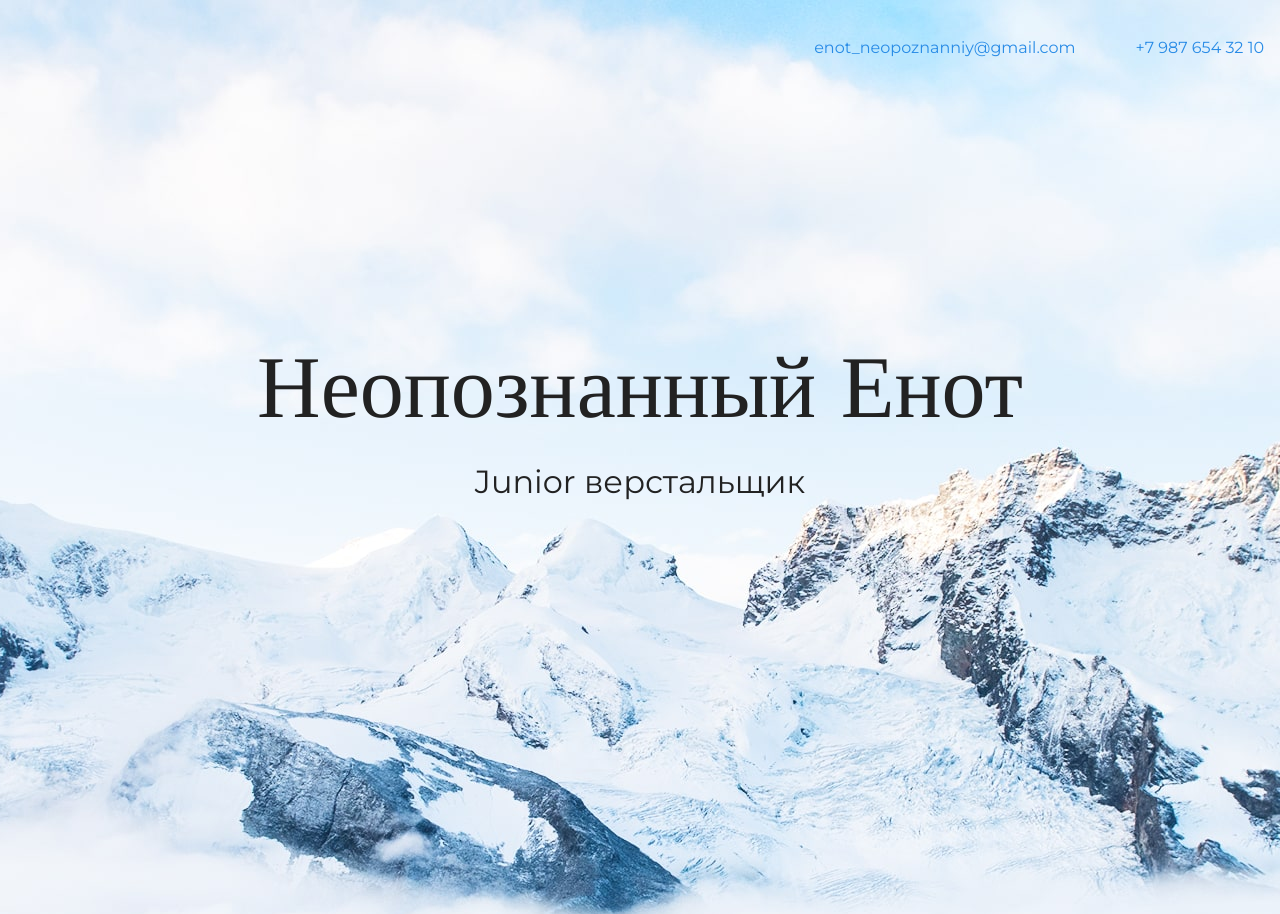
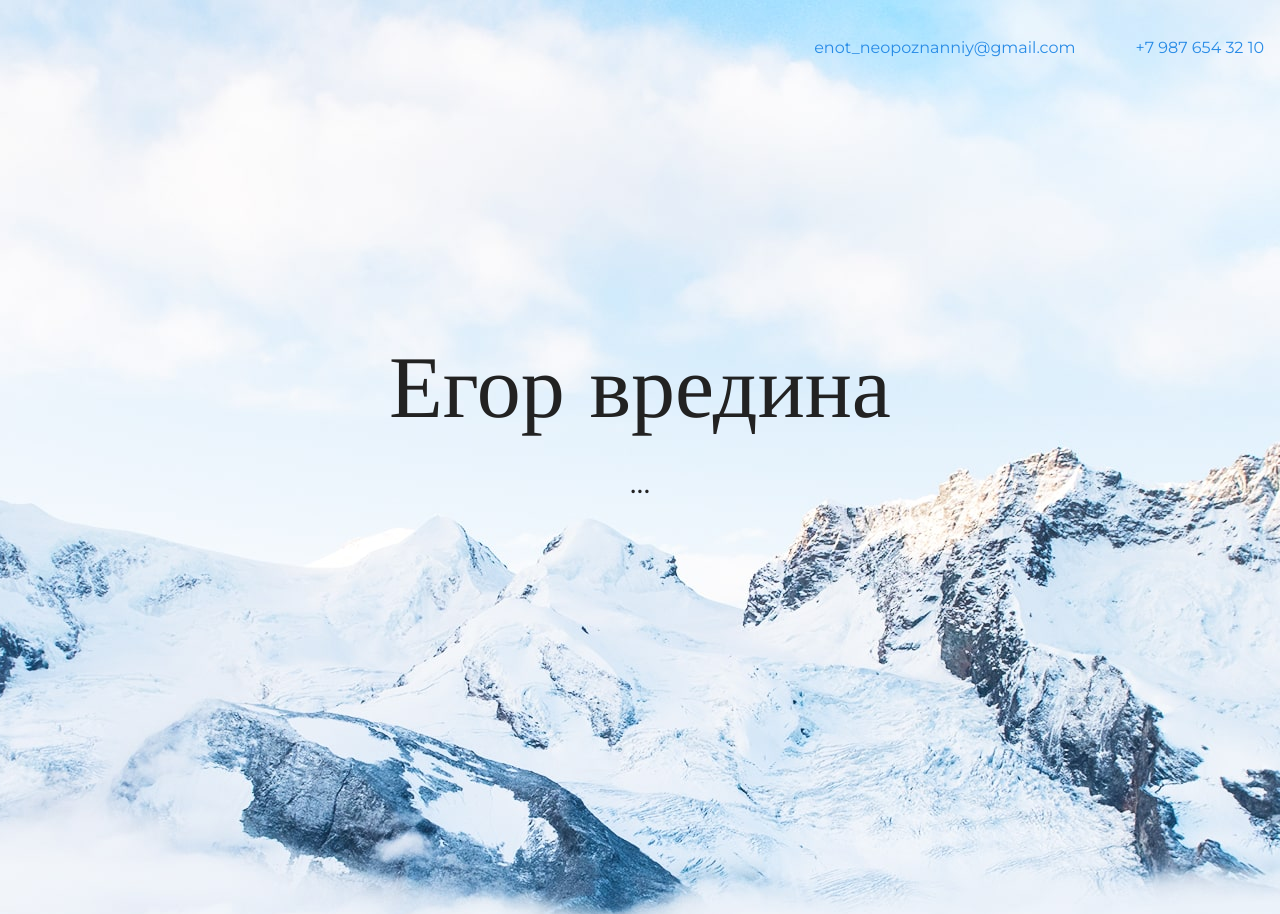
Before and after one commit to Vikusya43/my-site1, a plain HTML site: page index.html in a window 1280 px wide. Shown: the top 914 px of the page. Drawn offline with nearby package versions, Linux system fonts and the light colour scheme.

Commit message:
Update index.html

```diff
--- a/index.html
+++ b/index.html
@@ -4,7 +4,7 @@
 <head>
   <meta charset="UTF-8">
   <link rel="stylesheet" href="style.css">
-  <title>Портфолио Junior верстальщика</title>
+  <title>Егор вредина</title>
   <link
     href="https://fonts.googleapis.com/css?family=Montserrat:400,500,700|Old+Standard+TT&display=swap&subset=cyrillic"
     rel="stylesheet">
@@ -20,8 +20,8 @@
   </header>
 
   <section class="hero-image">
-    <h1 class="heading">Неопознанный Енот</h1>
-    <p>Junior верстальщик</p>
+    <h1 class="heading">Егор вредина</h1>
+    <p>...</p>
   </section>
 
   <section class="intro">
```
